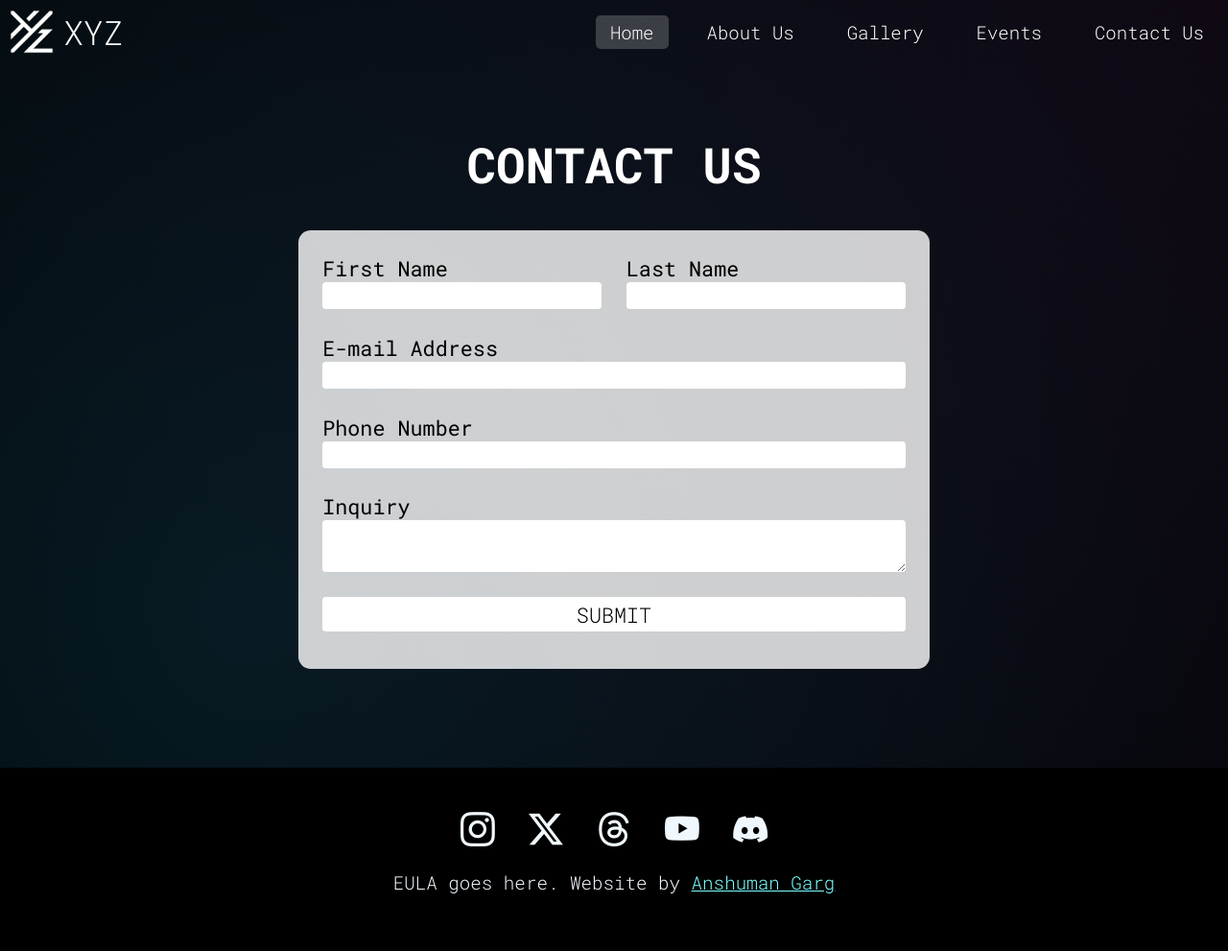
After one commit to Anshuman1303/anshuman1303.github.io, a PHP site: page /Contact-Us/ in a window 1280 px wide. The commit adds this page. Shown: the whole page at 96% size. Run offline with PHP 8.4, Linux system fonts and the light colour scheme.

Commit message:
final-hopefully

```diff
--- a/Assets/style.css
+++ b/Assets/style.css
@@ -248,8 +248,7 @@ a{
     object-fit: cover;
 }
 .gallery img{
-    /*opacity: 1;
-    */pointer-events: auto;
+    pointer-events: auto;
     transition: 50ms ease-in-out;
     -webkit-transition: 50ms ease-in-out;
     -moz-transition: 50ms ease-in-out;
@@ -297,17 +296,144 @@ a{
     /* pointer-events: auto; */
 }
 .events{
+    pointer-events: none;
     position: relative;
+    padding: calc(66px + 1vmax) 4vmax;
     display: grid;
     grid-template-columns: 1fr 1fr 1fr 1fr;
     grid-auto-rows: 1fr;
-    justify-items: center;
+    /* justify-items: center; */
+    /* align-items: center; */
+    gap: 4vmax;
+}
+.event-card{
+    overflow: hidden;
+    pointer-events: auto;
+    background-color: rgba(255, 255, 255, 0.8);
+    /*border: solid #8b8b8b;
+    */display: flex;
+    flex-flow: column nowrap;
     align-items: center;
-    gap: 2vmax;
+    justify-content: space-around;
+    font-weight: 400;
+    font-size: 1.2vmax;
+    transition: 150ms ease-in-out;
+    -webkit-transition: 150ms ease-in-out;
+    -moz-transition: 150ms ease-in-out;
+    -ms-transition: 150ms ease-in-out;
+    -o-transition: 150ms ease-in-out;
+    border-radius: 1.5vmax;
+    -webkit-border-radius: 1.5vmax;
+    -moz-border-radius: 1.5vmax;
+    -ms-border-radius: 1.5vmax;
+    -o-border-radius: 1.5vmax;
+}
+.event-card:hover{
+    transform: scale(1);
+    -webkit-transform: scale(1);
+    -moz-transform: scale(1);
+    -ms-transform: scale(1);
+    -o-transform: scale(1);
+}
+.events:hover .event-card:not(:hover){
+    opacity: 0.65;
+}
+.event-card h2{
+    text-transform: uppercase;
+    font-size: 2.8vmax;
+    font-weight: 500;
+    margin: 1vmax 0;
+}
+.event-card p{
+    position: relative;
+    padding: 0 1vmax;
+    font-size: inherit;
+    text-align: center;
+}
+.button{
+    cursor: pointer;
+    font-family: inherit;
+    font-weight: 300;
+    text-transform: uppercase;
+    font-size: 2vmax;
+    border: solid #00000000;
+    padding: 0.3vmax 0.8vmax;
+    background-color: #ffffff;
+    /*color: white;
+    */color: inherit;
+    margin-bottom: 1vmax;
+    transition: 50ms ease-in-out;
+    -webkit-transition: 50ms ease-in-out;
+    -moz-transition: 50ms ease-in-out;
+    -ms-transition: 50ms ease-in-out;
+    -o-transition: 50ms ease-in-out;
+    border-radius: 0.5vmax;
+    -webkit-border-radius: 0.5vmax;
+    -moz-border-radius: 0.5vmax;
+    -ms-border-radius: 0.5vmax;
+    -o-border-radius: 0.5vmax;
+}
+.button:hover{
+    border: solid #000;
+}
+.event-card img{
+    width: 100%;
+    /* aspect-ratio: 1/1; */
+    position: relative;
+    /* height: 100%; */
+    object-fit: cover;
+}
+.contact-us{
+    position: relative;
+    display: flex;
+    justify-content: center;
+    align-items: center;
+    width: 100%;
+    height: 100%;
+    flex-flow: column nowrap;
+}
+.contact-us h1{
+    color: white;
+    font-size: 4vmax;
+    text-transform: uppercase;
+    /* align-self: flex-start; */
+}
+.contact-form{
+    font-weight: 400;
+    max-width: 80%;
+    /* max-height: 70%; */
+    background-color: rgba(255, 255, 255, 0.8);
+    display: flex;
+    flex-flow: column nowrap;
+    font-size: 1.7vmax;
+    padding: 1vmax;
+    border-radius: 1vmax;
+    -webkit-border-radius: 1vmax;
+    -moz-border-radius: 1vmax;
+    -ms-border-radius: 1vmax;
+    -o-border-radius: 1vmax;
+}
+.input-name{
+    display: flex;
+    flex-flow: row nowrap;
+}
+.input-wrap{
+    display: flex;
+    flex-flow: column nowrap;
+    padding: 1vmax;
+}
+.input-wrap input, .input-wrap textarea{
+    font-size: inherit;
+    border: none;
+    border-radius: 0.3vmax;
+    -webkit-border-radius: 0.3vmax;
+    -moz-border-radius: 0.3vmax;
+    -ms-border-radius: 0.3vmax;
+    -o-border-radius: 0.3vmax;
 }
 .animate-in{
     /* opacity: 0; */
-    animation-duration: 750ms;
+    animation-duration: 700ms;
     animation-name: appear;
     animation-timing-function: ease-in-out;
 }
@@ -324,8 +450,32 @@ a{
 }
 /* Small screen */
 @media only screen and (max-width: 768px){
+    .contact-form{
+        font-size: 2.7vmax;
+    }
+    .contact-us h1{
+        font-size: 5vmax;
+    }
+    .input-name{
+        flex-flow: column;
+    }
     .gallery{
     grid-template-columns: 1fr;
+    }
+    .events{
+        grid-template-columns: 1fr;
+        padding: calc(66px + 1vmax) 4vmax;
+        gap: 6vmax;
+    }
+    .event-card h2{
+        font-size: 4.8vmax;
+    }
+    .event-card{
+        font-size: 2.4vmax;
+    }
+    .event-card .button{
+        font-size: 3.2vmax;
+        margin-bottom: 2.5vmax;
     }
     .mobile{
         display: block;
@@ -375,6 +525,9 @@ a{
         .gallery{
             grid-template-columns: 1fr 1fr;
         }
+        .events{
+            grid-template-columns: 1fr 1fr 1fr 1fr;
+        }
     }
 }
 /* Orientation */
--- /dev/null
+++ b/Contact-Us/index.html
@@ -0,0 +1,86 @@
+<!DOCTYPE html>
+<html lang="en">
+<head>
+    <meta charset="UTF-8">
+    <meta name="viewport" content="width=device-width, initial-scale=1.0">
+    <link rel="icon" type="image/x-icon" href="../Assets/Icons/White-1024.png" media="(prefers-color-scheme: dark)">
+    <link rel="icon" type="image/x-icon" href="../Assets/Icons/Black-1024.png" media="(prefers-color-scheme: light)">
+    <link rel="stylesheet" href="https://fonts.googleapis.com/icon?family=Material+Icons">
+    <link rel="stylesheet" href="../Assets/style.css">
+    <title>XYZ</title>
+</head>
+<body>
+    <div class="nav-list mobile" id="nav-list-mobile">
+        <a href="../#"><div class="nav-items active" id="nav-items">Home</div></a>
+        <a href="../#about-us"><div class="nav-items" id="nav-items">About Us</div></a>
+        <a href="../Gallery/"><div class="nav-items" id="nav-items">Gallery</div></a>
+        <a href="../Events/"><div class="nav-items" id="nav-items">Events</div></a>
+        <a href="#"><div class="nav-items" id="nav-items">Contact Us</div></a>
+    </div>
+    <nav class="navbar" id="navbar">
+        <a class="nav-brand" id="nav-brand" href="../">
+            <div class="brand-logo" id="brand-logo">
+                <img src="../Assets/Icons/White-1024.png" alt="XYZ-Logo">
+            </div>
+            <div class="brand-name" id="brand-name">
+                XYZ
+            </div>
+        </a>
+        <a class="material-icons nav-icon mobile" id="nav-icon" onclick="navbarExpand()">
+            menu
+        </a>
+        <div class="nav-list mobile-not" id="nav-list">
+            <a href="../#"><div class="nav-items active" id="nav-items">Home</div></a>
+            <a href="../#about-us"><div class="nav-items" id="nav-items">About Us</div></a>
+            <a href="../Gallery/"><div class="nav-items" id="nav-items">Gallery</div></a>
+            <a href="../Events/"><div class="nav-items" id="nav-items">Events</div></a>
+            <a href="#"><div class="nav-items" id="nav-items">Contact Us</div></a>
+        </div>
+    </nav>
+    <span style="display: none;" id="down-button"></span> <!-- To avoid js error -->
+    <div class="background" id="background"></div>
+    <div class="contact-us animate-in" id="contact-us">
+        <h1>Contact Us</h1>
+        <form class="contact-form" id="contact-form">
+            <div class="input-name" id="input-name">
+                <div class="input-first-name input-wrap" id="input-first-name">
+                    <label for="first-name">First Name</label>
+                    <input type="text" name="First Name" id="first-name" required>
+                </div>
+                <div class="input-last-name input-wrap" id="input-last-name">
+                    <label for="last-name">Last Name</label>
+                    <input type="text" name="Last Name" id="last-name" required>
+                </div>
+            </div>
+            <div class="input-email input-wrap" id="input-email">
+                <label for="email">E-mail Address</label>
+                <input type="email" name="E-mail Address" id="email" required>
+            </div>
+            <div class="input-number input-wrap" id="input-email">
+                <label for="number">Phone Number</label>
+                <input type="tel" name="Phone Number" id="number" required>
+            </div>
+            <div class="input-inquiry input-wrap" id="input-email">
+                <label for="inquiry">Inquiry</label>
+                <textarea name="Inquiry" id="inquiry" required></textarea>
+            </div>
+            <div class="input-wrap">
+                <input type="submit" class="button" value="Submit">
+            </div>
+        </form>
+    </div>
+    <footer class="footer" id="footer">
+        <div>
+            <a href=""><i class="bi bi-instagram"></i></a>
+            <a href=""><i class="bi bi-twitter-x"></i></a>
+            <a href=""><i class="bi bi-threads"></i></a>
+            <a href=""><i class="bi bi-youtube"></i></a>
+            <a href=""><i class="bi bi-discord"></i></a>
+        </div>
+        <p>
+            EULA goes here. Website by <a href="http://anshumangarg.com">Anshuman Garg</a>
+        </p>
+    </footer>
+    <script src="../Assets/script.js"></script>
+</body>
+</html>
--- a/index.html
+++ b/index.html
@@ -15,7 +15,7 @@
         <a href="#about-us"><div class="nav-items" id="nav-items">About Us</div></a>
         <a href="Gallery/"><div class="nav-items" id="nav-items">Gallery</div></a>
         <a href="Events/"><div class="nav-items" id="nav-items">Events</div></a>
-        <a href=""><div class="nav-items" id="nav-items">Contact Us</div></a>
+        <a href="Contact-Us/"><div class="nav-items" id="nav-items">Contact Us</div></a>
     </div>
     <nav class="navbar" id="navbar">
         <a class="nav-brand" id="nav-brand" href="">
@@ -34,7 +34,7 @@
             <a href="#about-us"><div class="nav-items" id="nav-items">About Us</div></a>
             <a href="Gallery/"><div class="nav-items" id="nav-items">Gallery</div></a>
             <a href="Events/"><div class="nav-items" id="nav-items">Events</div></a>
-            <a href=""><div class="nav-items" id="nav-items">Contact Us</div></a>
+            <a href="Contact-Us/"><div class="nav-items" id="nav-items">Contact Us</div></a>
         </div>
     </nav>
     <iframe class="background" id="background" src="Assets/Background/index.html" frameborder="0"></iframe>
@@ -57,7 +57,7 @@
             <div class="wrap-text" id="wrap-text">
                 Lorem ipsum dolor sit amet consectetur adipisicing elit. Vitae sequi voluptatum sapiente impedit dicta ipsa, obcaecati necessitatibus nesciunt, eius doloribus placeat sit ex quidem natus doloremque nisi suscipit culpa dolorum?
             </div>
-            <div class="wrap-img" id="wrap-img">
+            <div class="wrap-img animate-in" id="wrap-img">
                 <img src="Assets/Images/bulb-ladder.png" alt="Image for about us">
             </div>
         </div>
```
Also changed, not shown: Events/index.html (+58 -3 lines), Gallery/index.html (+11 -11 lines), Assets/Event-Images/Event 1.jpg (added), Assets/Event-Images/Event 2.jpg (added), Assets/Event-Images/Event 3.jpg (added), Assets/Event-Images/Event 4.jpg (added), Assets/Event-Images/Event 5.jpg (added), Assets/Event-Images/Event 6.jpg (added), Assets/Event-Images/Event 7.jpg (added), Assets/Event-Images/Event 8.jpg (added).
